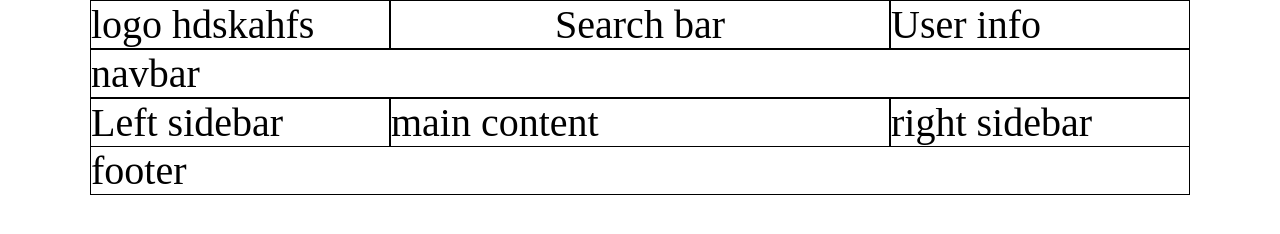
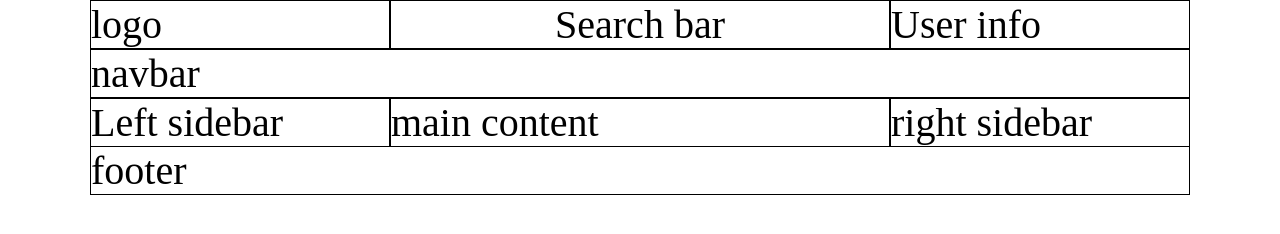
Before and after one commit to Abishekrai5/tutangle, a plain HTML site: page index.html in a window 1280 px wide. Drawn offline with Linux system fonts and the light colour scheme.

```diff
--- a/index.html
+++ b/index.html
@@ -15,7 +15,6 @@
                     <!-- logo and search bar  -->
                     <div class="Logo-wrapper">
                         logo
-                        hdskahfs
                     </div>
                     <div class="Search-bar-wrapper">
                         Search bar
```
